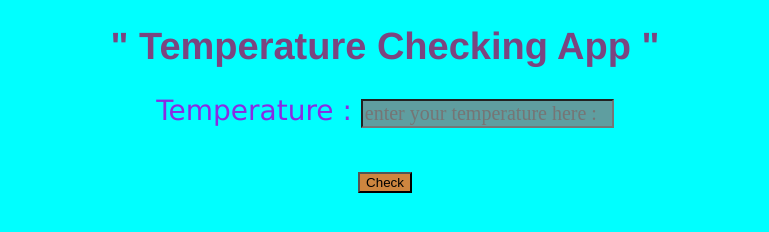
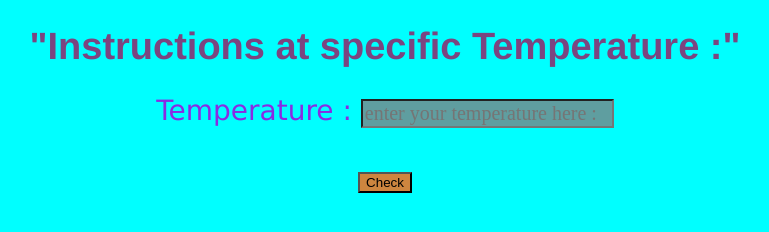
Before and after one commit to javeriam911/Instrustions-at-specific-temperature, a plain HTML site: page index.html in a window 1280 px wide. Shown: the whole page, without its empty margins (255-1024 px from the left). Drawn offline with Linux system fonts and the light colour scheme.

Commit message:
secong cimmit

```diff
--- a/index.html
+++ b/index.html
@@ -33,7 +33,7 @@ color: rgb(123, 69, 128);}
 
 
 <body class="three">
-    <h1 class="one">" Temperature Checking App "</h1>
+    <h1 class="one"> "Instructions at specific Temperature :"</h1>
 
     <form  class="two" onsubmit="ConditionCheck();return false">
         <label for="temp">Temperature :</label>
```
